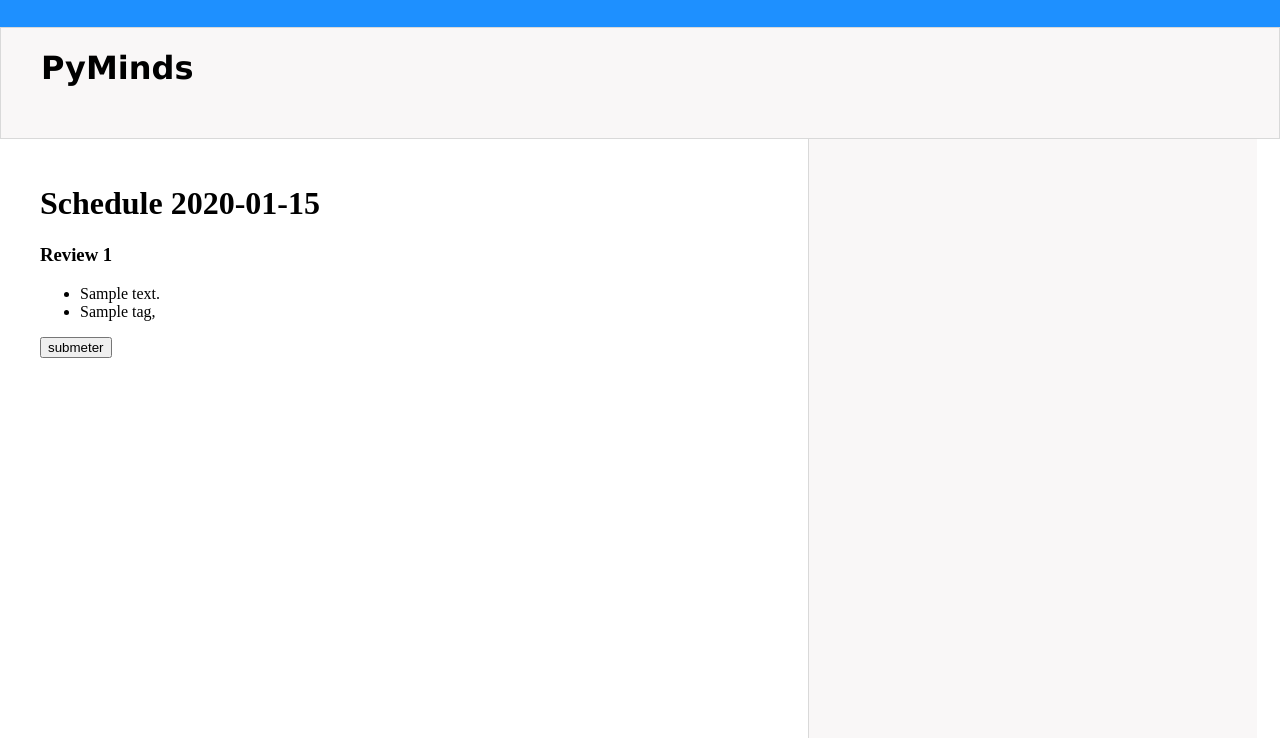
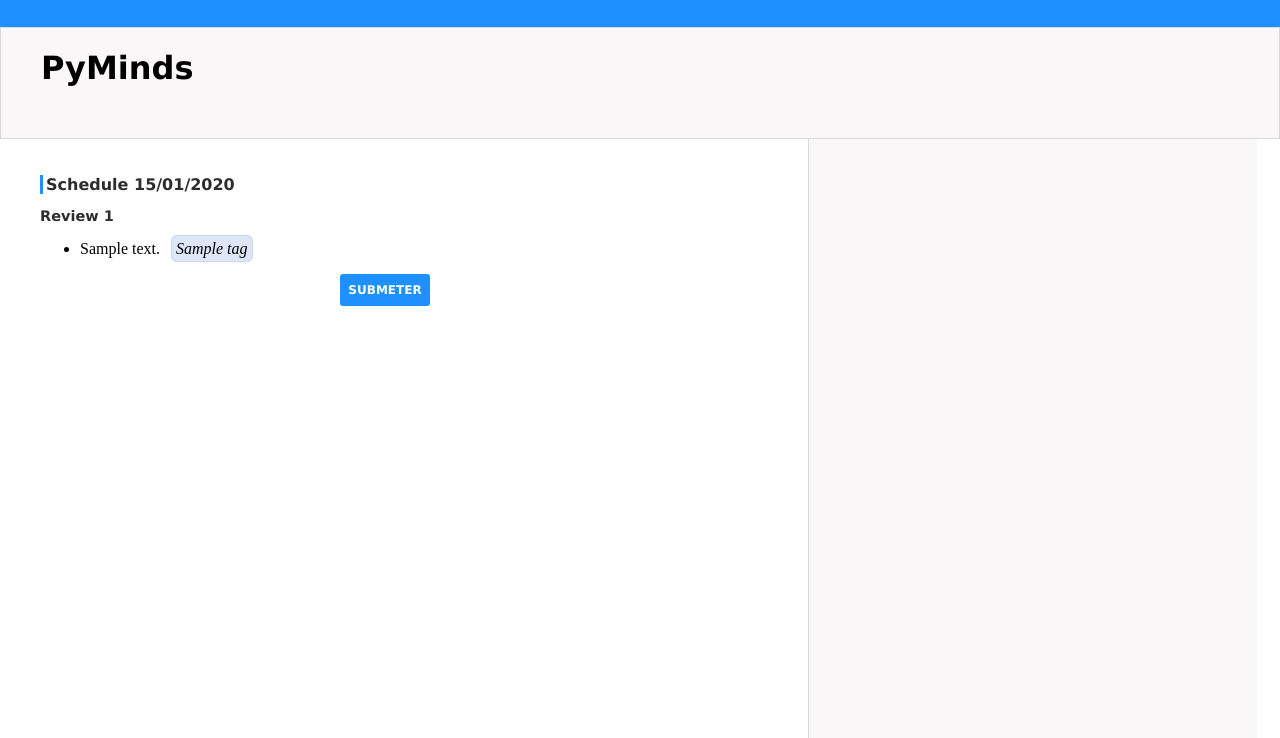
Before and after one commit to andersonresende/pyminds, a Django app: page /schedule/1/ in a window 1280 px wide. Shown: the top 738 px of the page. Run offline with Django 3.2, Linux system fonts and the light colour scheme; tables that the repository leaves empty hold one stand-in row (values such as "Sample post"); some libraries are stand-ins or nearby versions.

Commit message:
mais css e tags ordenadas pelo name

```diff
--- a/review/models.py
+++ b/review/models.py
@@ -18,7 +18,7 @@
     review = models.ForeignKey(Review)
 
     def __str__(self):
-        return 'Schedule '+str(self.date)
+        return 'Schedule %s' % self.date.strftime("%d/%m/%Y")
 
     @staticmethod
     def get_current_shedules():
@@ -43,5 +43,8 @@
 
 
 class Tag(models.Model):
+
+    class Meta:
+        ordering = ['name']
     name = models.CharField(max_length=200)
     questions = models.ManyToManyField(Question)
--- a/review/static/css/layout.css
+++ b/review/static/css/layout.css
@@ -60,8 +60,6 @@
     margin-top: 10px;
 }
 
-
-
 #content .right {
     float: left;
     height: 600px;
@@ -75,8 +73,6 @@
     list-style-type: none;
     padding-left: 7px;
     color: #2D2D2D;
-
-
 }
 #content .right ul li {
     margin-bottom: 5px;
@@ -103,4 +99,26 @@
     width: 100%;
 }
 footer ul {list-style-type: none;}
-footer ul li:hover {color:black;}*/
+footer ul li:hover {color:black;}
+
+.mytags{
+    background: none repeat scroll 0 0 #dee7f8;
+    border: 1px solid #cad8f3;
+    border-radius: 6px;
+    font-weight: normal;
+    padding: 4px;
+    margin-left:7px;
+    font-style:italic;
+}
+
+#content .left .schedule-ul li{
+    margin-bottom: 10px;
+}
+
+#content .left .subtitle {
+    font-family: Geneva;
+    font-size: 14.5px;
+    font-weight: 700;
+    padding-left: 0px;
+    color: #2D2D2D;
+}
--- a/review/static/css/tagit.ui-zendesk.css
+++ b/review/static/css/tagit.ui-zendesk.css
@@ -16,9 +16,9 @@
     -moz-border-radius: 6px;
     border-radius: 6px;
     -webkit-border-radius: 6px;
-    border: 1px solid #6d95e0;
+    border: 1px solid #cad8f3;
     background: none;
-    background-color: white;
+    background-color: #dee7f8;
     font-style: italic;
     font-weight: normal;
 
--- a/review/templates/home.html
+++ b/review/templates/home.html
@@ -3,11 +3,7 @@
         {% block extra_head%}
             <script type="text/javascript">
                 $(document).ready(function() {
-
-
-
                     var sampleTags = document.getElementById("myVar").value.split(',');
-                    sampleTags
                     $('#id_tags').tagit({
                         availableTags: sampleTags
                     });
--- a/review/templates/schedule.html
+++ b/review/templates/schedule.html
@@ -1,17 +1,21 @@
 {% extends 'base.html' %}
 
-
 {% block content_left %}
-<h1>{{schedule}}</h1> <h3>{{ schedule.review }}</h3>
-    <ul>
+<h1 class="title">{{schedule}}</h1>
+<h3 class="subtitle">{{ schedule.review }}</h3>
+    <ul class="schedule-ul">
     {% for q in schedule.review.question_set.all %}
-        <li>{{ q.text }}</li>
-        <li>{% for tag in q.tag_set.all %} {{tag.name}}, {% endfor %}</li>
+        <li>
+            {{ q.text }}
+            {% for tag in q.tag_set.all %}
+                <span class="mytags">{{tag.name}}</span>
+            {% endfor %}
+        </li>
     {% endfor %}
     </ul>
-    <form method="post" action="">
+    <form class="schedule-form" method="post" action="">
         {% csrf_token %}
-        <input type="submit" value="submeter"/>
+        <input id="btSubmit" type="submit" value="submeter"/>
         </form>
 
 {% endblock %}
```
Also changed, not shown: review/tests.py (+17 -7 lines).
